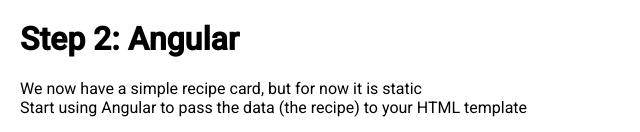
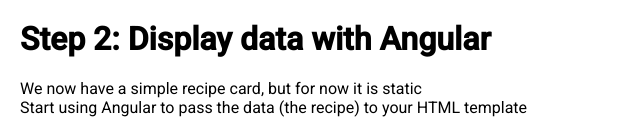
Before and after one commit to tgrousseau/angular-ivy-1a1bo5, an Angular app: page / in a window 1280 px wide. Shown: the top 132 px of the page, without its empty margins (0-640 px from the left). Built offline with nearby package versions, Linux system fonts and the light colour scheme; grey boxes are pictures that could not be loaded.

Commit message:
1 file modified

```diff
--- a/src/app/app.component.html
+++ b/src/app/app.component.html
@@ -1,4 +1,4 @@
-<h1>Step 2: Angular</h1>
+<h1>Step 2: Display data with Angular</h1>
 
 <p>
   We now have a simple recipe card, but for now it is static <br />
```
